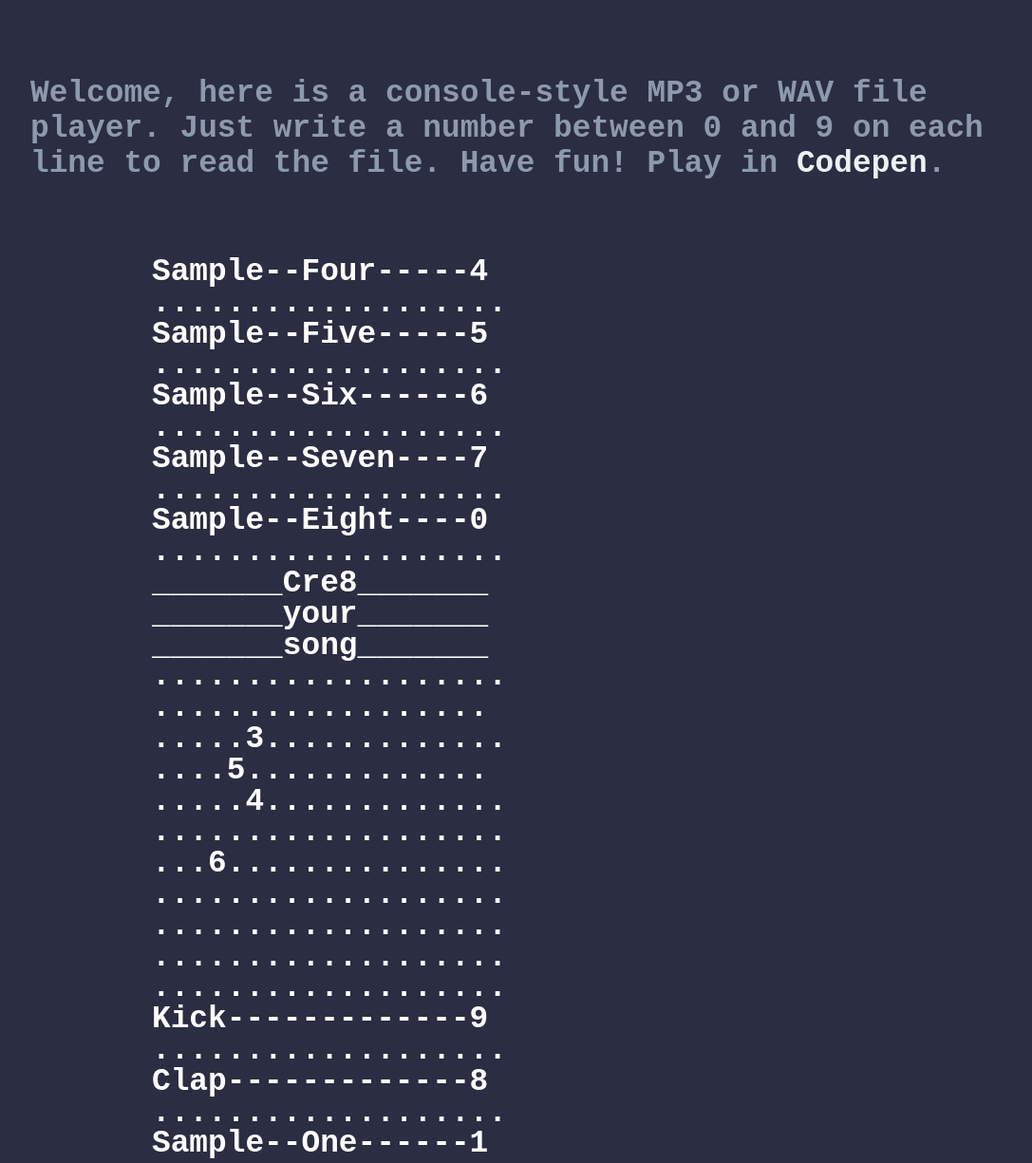
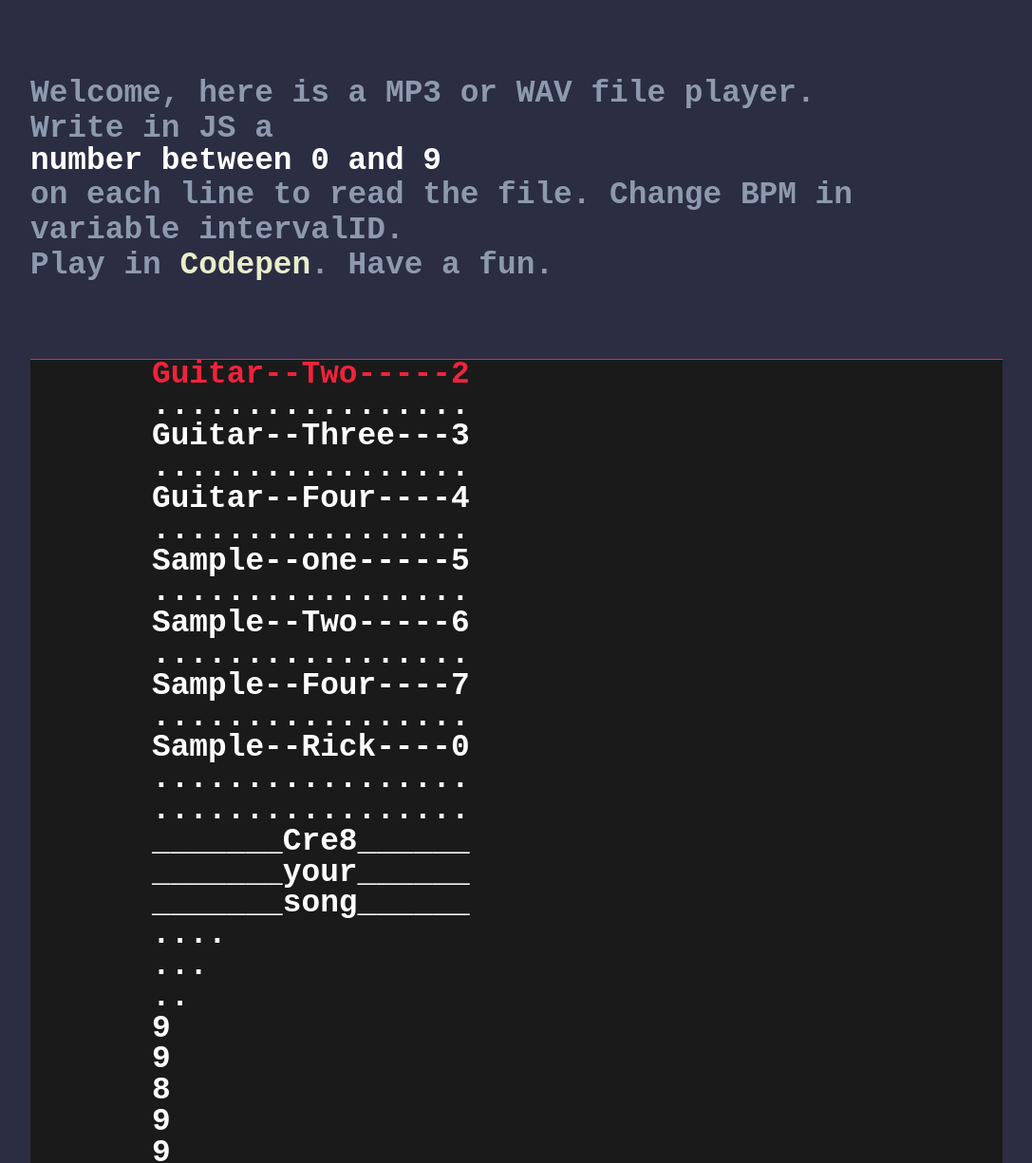
Before and after one commit to berru-g/console-play-music, a plain HTML site: page index.html in a window 1280 px wide. Shown: the top 1225 px of the page at 95% size, without its empty margins (96-1183 px from the left). Drawn offline with Linux system fonts and the light colour scheme.

Commit message:
mepFinal

```diff
--- a/index.html
+++ b/index.html
@@ -1,5 +1,6 @@
 <!-- Welcome, here is a console-style MP3 or WAV file player. Just write a number between 0 and 9 on each line to read the file. Have fun! Create by github/berru-g learn js.
 -->
+
 <head>
   <meta charset="UTF-8">
   <title>Console music player</title>
@@ -7,15 +8,15 @@
   <meta name=viewport content="width=device-width, initial-scale=1">
   <meta name=description content="Music player style console.Have a fun!">
   <meta name=author content>
-  <meta name=keywords
-    content="bianire music player, create your song">
+  <meta name=keywords content="bianire music player, create your song">
   <meta property=og:url content=https://github.com/berru-g />
   <link rel=canonical href=https://github.com/berru-g />
   <link rel="stylesheet" href="style.css">
   <script src="script.js"></script>
 </head>
-  <div class="intro">Welcome, here is a console-style MP3 or WAV file player. Just write a number between 0 and 9 on each line to read the file. Have fun! Play in <a href="https://codepen.io/h-lautre/pen/wvYagOB"> Codepen</a>.</div>
-<!--<div class="fader">
+<div class="intro">Welcome, here is a MP3 or WAV file player. </br>Write in JS a <p>number between 0 and 9</p> on each
+  line to read the file. Change BPM in variable intervalID.</br>Play in <a
+    href="https://codepen.io/h-lautre/pen/wvYagOB"> Codepen</a>. Have a fun.</div><!--<div class="fader">
   <input type="range" min="100" max="1000" value="500" id="speed-fader">
   <label for="speed-fader">Bpm</label>
 </div>-->
@@ -25,52 +26,57 @@
     var c = document.getElementById("console");
 
     var txt = [
-"Kick-------------9",
-"...................",
-"Clap-------------8",
-"...................",
-"Sample--One------1",
-"...................",
-"Sample--Two------2",
-"...................",
-"Sample--Three----3",
-"...................",
-"Sample--Four-----4",
-"...................",
-"Sample--Five-----5",
-"...................",
-"Sample--Six------6",
-"...................",
-"Sample--Seven----7",
-"...................",
-"Sample--Eight----0",
-"...................",
-"_______Cre8_______",
-"_______your_______",
-"_______song_______",
-"...................",
-"..................",
-".....3.............",
-"....5.............",
-".....4.............",
-"...................",
-"...6...............",
-"...................",
-"...................",
-"...................",
-"...................",
-
+      ".",
+      "..",
+      "...",
+      "....",
+      "Kick------------9",
+      ".................",
+      "Clap------------8",
+      ".................",
+      "Guitar--One-----1",
+      ".................",
+      "Guitar--Two-----2",
+      ".................",
+      "Guitar--Three---3",
+      ".................",
+      "Guitar--Four----4",
+      ".................",
+      "Sample--one-----5",
+      ".................",
+      "Sample--Two-----6",
+      ".................",
+      "Sample--Four----7",
+      ".................",
+      "Sample--Rick----0",
+      ".................",
+      ".................",
+      "_______Cre8______",
+      "_______your______",
+      "_______song______",
+      "....",
+      "...",
+      "..",
+      "9",
+      "9",
+      "8",
+      "9",
+      "9",
+      "9",
+      "8",
+      "7",
+      ".",
     ];
 
     var docfrag = document.createDocumentFragment();
 
     // Define audio files for each number
     var audioFiles = {
-  "0": "https://github.com/berru-g/Rick-MortySample/blob/master/PadMusical-master/public/rsc-mp3/Accords/audio_E.mp3?raw=true",
+      "0": "https://github.com/berru-g/Rick-MortySample/blob/master/PadMusical-master/public/rsc-mp3/Rick-sample/Awww_Bitch.wav?raw=true",
       "1": "https://github.com/berru-g/Rick-MortySample/blob/master/PadMusical-master/public/rsc-mp3/Accords/audio_Q.mp3?raw=true",
       "2": "https://github.com/berru-g/Rick-MortySample/blob/master/PadMusical-master/public/rsc-mp3/Accords/audio_R.mp3?raw=true",
       "3": "https://github.com/berru-g/Rick-MortySample/blob/master/PadMusical-master/public/rsc-mp3/Accords/audio_W.mp3?raw=true",
-  "4": ".\FL_HHL_Ride_069_Piano.wav",
+      "4": "https://github.com/berru-g/Rick-MortySample/blob/master/PadMusical-master/public/rsc-mp3/Accords/audio_E.mp3?raw=true",
       "5": "https://github.com/berru-g/console-play-music/blob/master/son/MARIO.wav?raw=true",
       "6": "https://github.com/berru-g/console-play-music/blob/master/son/SOSAD.wav?raw=true",
       "7": "https://github.com/berru-g/console-play-music/blob/master/son/WHEEZY.wav?raw=true",
@@ -82,7 +88,7 @@ function updateScreen() {
       //Shuffle the "txt" array
       txt.push(txt.shift());
       //Rebuild document fragment
-    txt.forEach(function(e) {
+      txt.forEach(function (e) {
         var p = document.createElement("p");
         p.textContent = e;
         docfrag.appendChild(p);
@@ -98,7 +104,15 @@ function updateScreen() {
       var num = /[0-9]/g;
       //var str = c.textContent.split("\n")[0];
       var str = c.firstElementChild.textContent;
-
+      /*txt.forEach(function(e) {
+        var p = document.createElement("p");
+        if (/\d/.test(e)) { // Check if e contains a digit
+          p.classList.add("green"); // Add the "green" class to the element
+        }
+        p.textContent = e;
+        docfrag.appendChild(p);
+      });
+      */
       //Get first line of text
       var match = str.match(num);
       if (match !== null) {
@@ -109,7 +123,7 @@ function updateScreen() {
         }
       }
     }
-//high speed
+    //control speed
     var intervalID = window.setInterval(updateScreen, 500);
   </script>
 </div>
--- a/style.css
+++ b/style.css
@@ -11,6 +11,17 @@ body {
   font-weight: bold;
   font-size: 4.1vh;
   margin-top: 0px;
+}
+a {
+color: #e9edc9;
+text-decoration: none;
+}
+a:hover {
+color: #edf2f4;
+}
+label {
+font-family: monospace;
+color: whitesmoke;
 }
 
 * {
@@ -26,19 +37,22 @@ p {
   line-height: 1;
   color: white;
 }
+p:first-child {
+  color: #ef233c;
+}
+p:first-child * {
+  color: black;
+}
+
+
 #console {
 width: 100%;
 height: auto;
-padding: 10vh 10vw;
+padding: 0vh 10vw;
+margin-top: 10vh;
+background-color: #1a1a1a;
+border-top: 0.1rem solid #ef233c;
 }
-a {
-color: #edf2f4;
-text-decoration: none;
+.chff {
+color: green;
 }
-a:hover {
-color: #e9edc9;
-}
-label {
-font-family: monospace;
-color: whitesmoke;
-}
```
Lines whose indentation alone changed are shown as unchanged.
